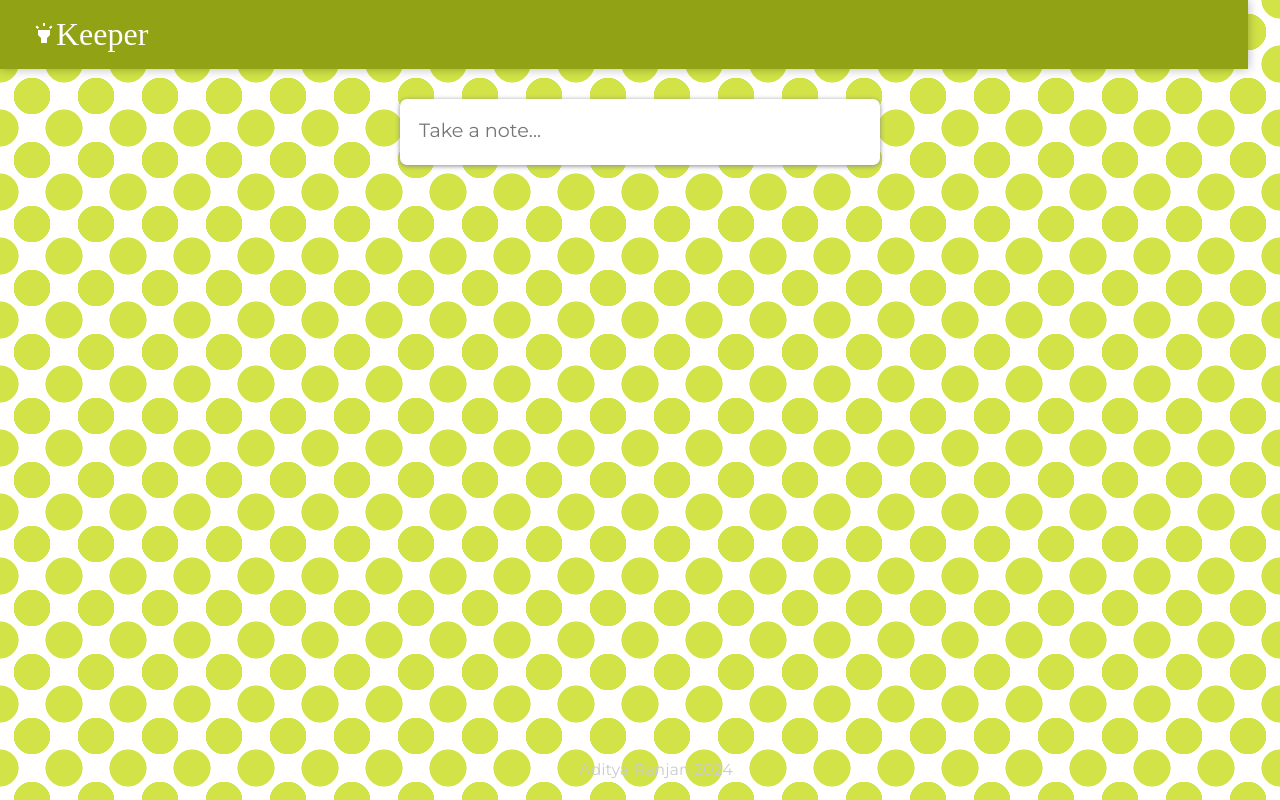
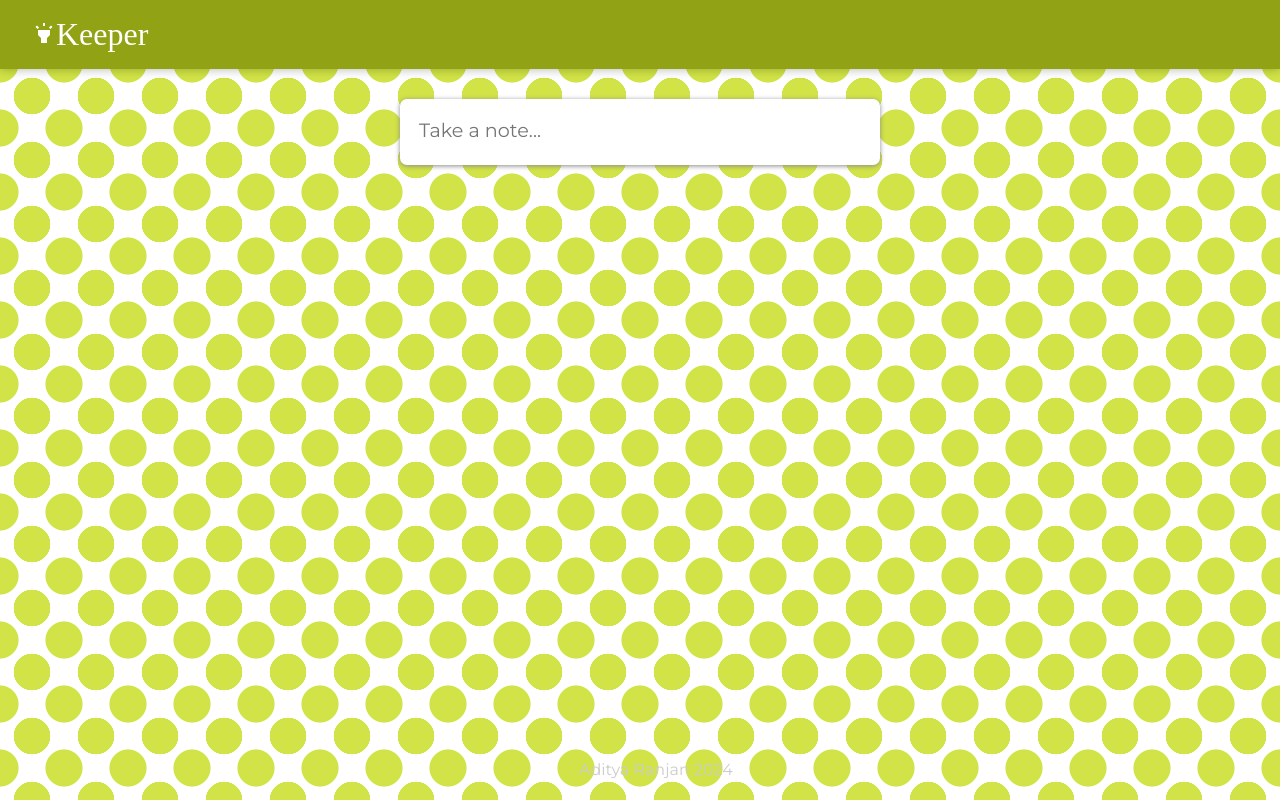
Before and after one commit to Aditya-Ranjan1234/Keeper_App, a React (Create React App) app: page / in a window 1280 px wide. Built offline with nearby package versions, Linux system fonts and the light colour scheme; a web font is replaced by a local one.

Commit message:
Update styles.css

```diff
--- a/public/styles.css
+++ b/public/styles.css
@@ -2,7 +2,6 @@
   padding: 0;
   margin: 0;
   box-sizing: border-box;
-  width: 100%;
 }
 html {
   font-family: "Montserrat", sans-serif;
@@ -17,7 +16,6 @@ body {
   background-color: #ffffff;
   opacity: 1;
   padding: 0 16px;
-  margin: 0px 0px 0px 0px;
 }
 
 header {
@@ -25,7 +23,6 @@ header {
   margin: auto -16px;
   padding: 16px 32px;
   box-shadow: 0 0 10px 0 rgba(0, 0, 0, 0.3);
-  width: 100%;
 }
 
 header h1 {
```
